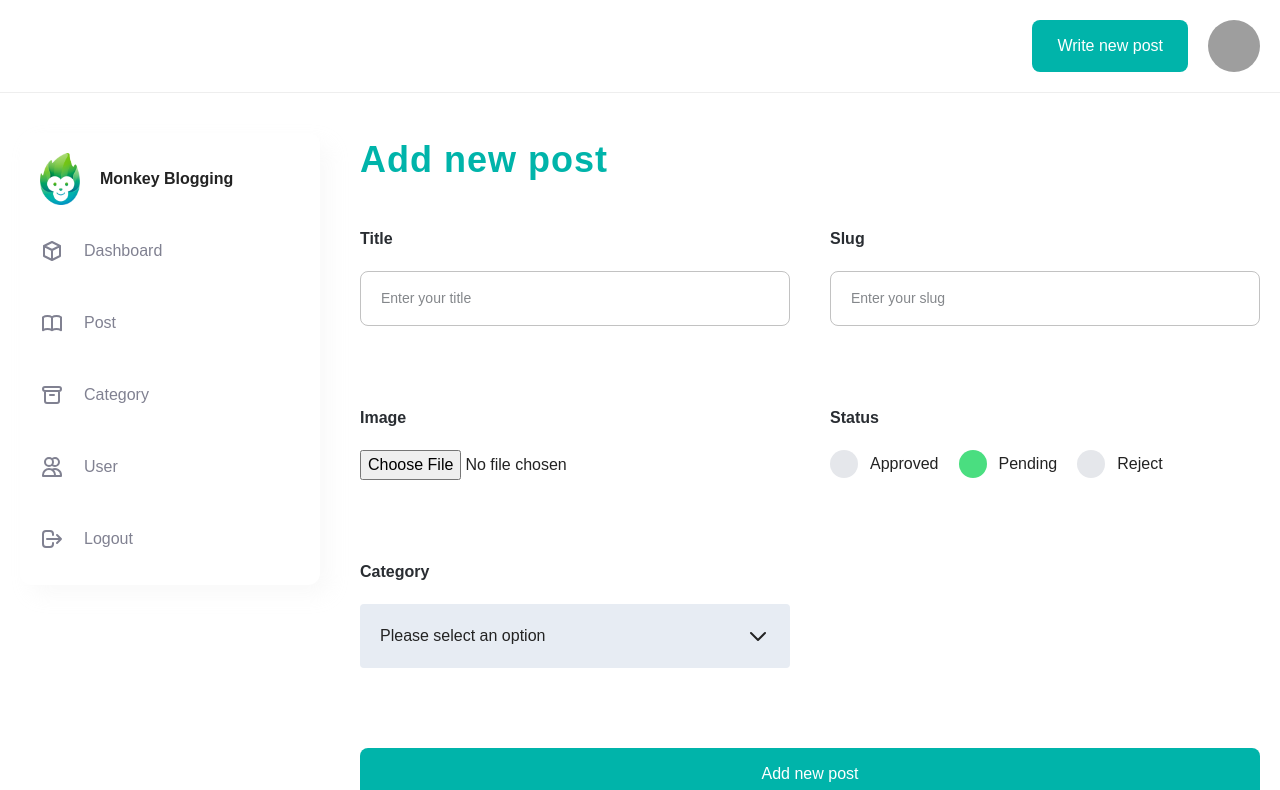
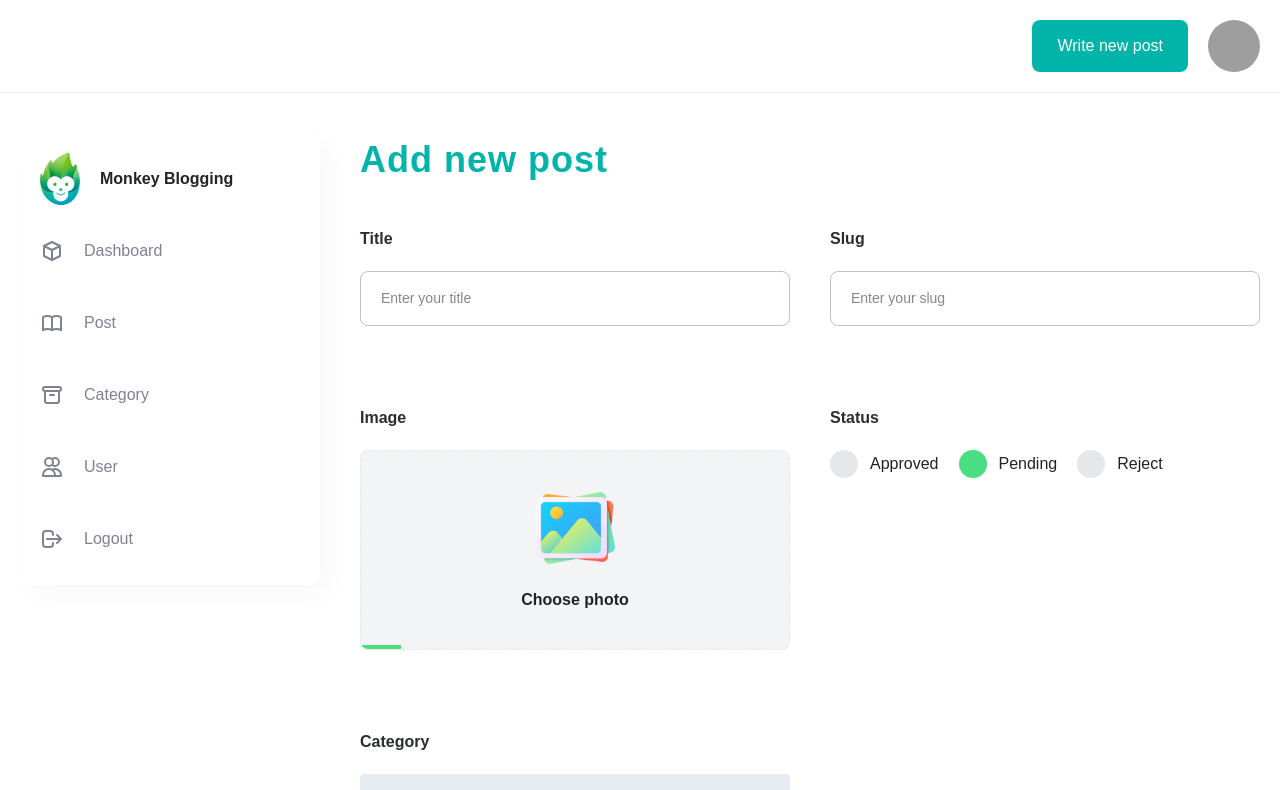
Before and after one commit to tranvandat05032002/Monkey-bloggin, a React (Create React App) app: page /mange/add-post in a window 1280 px wide. Shown: the top 790 px of the page. Built offline with nearby package versions, Linux system fonts and the light colour scheme; no server answers; grey boxes are pictures that could not be loaded.

Commit message:
Optimize input type file

```diff
--- a/src/component/checkbox/Radio.js
+++ b/src/component/checkbox/Radio.js
@@ -1,7 +1,14 @@
 import React from "react";
 import { useController } from "react-hook-form";
 
-const Radio = ({ checked, children, control, name, ...rest }) => {
+const Radio = ({
+  checked,
+  children,
+  control,
+  name,
+  colorStyle = "approved",
+  ...rest
+}) => {
   const { field } = useController({
     control,
     name,
--- /dev/null
+++ b/src/component/image/ImageUpload.js
@@ -0,0 +1,35 @@
+import React from "react";
+
+const ImageUpload = (props) => {
+  const { name, className = "", ...rest } = props;
+  return (
+    <label
+      className={`cursor-pointer flex items-center justify-center bg-gray-100 border border-dashed w-full min-h-[200px] rounded-lg ${className} relative overflow-hidden`}
+    >
+      <input
+        type="file"
+        name={name}
+        className="hidden-input"
+        onChange={() => {}}
+        {...rest}
+      />
+      <div className="flex flex-col items-center text-center pointer-events-none">
+        <img
+          src="/img-upload.png"
+          alt="upload-img"
+          className="max-w-[80px] mb-5"
+        />
+        <p className="font-semibold">Choose photo</p>
+      </div>
+      {/* {image && (
+        <img src={image} className="object-cover w-full h-full" alt="" />
+      )} */}
+      <div
+        className="absolute bottom-0 left-0 w-10 h-1 transition-all bg-green-400 image-upload-progress"
+        style={{}}
+      ></div>
+    </label>
+  );
+};
+
+export default ImageUpload;
--- a/src/module/post/PostAddNew.js
+++ b/src/module/post/PostAddNew.js
@@ -16,6 +16,7 @@ import {
   uploadBytesResumable,
   getDownloadURL,
 } from "firebase/storage";
+import ImageUpload from "component/image/ImageUpload";
 const PostAddNewStyles = styled.div``;
 
 const PostAddNew = () => {
@@ -109,7 +110,10 @@ const PostAddNew = () => {
         <div className="grid grid-cols-2 mb-10 gap-x-10">
           <Field>
             <Label>Image</Label>
-            <input type="file" name="image" onChange={handleSelectImage} />
+            <ImageUpload
+              name={"image"}
+              onChange={handleSelectImage}
+            ></ImageUpload>
           </Field>
           <Field>
             <Label>Status</Label>
```
Also changed, not shown: public/img-upload.png (added).
